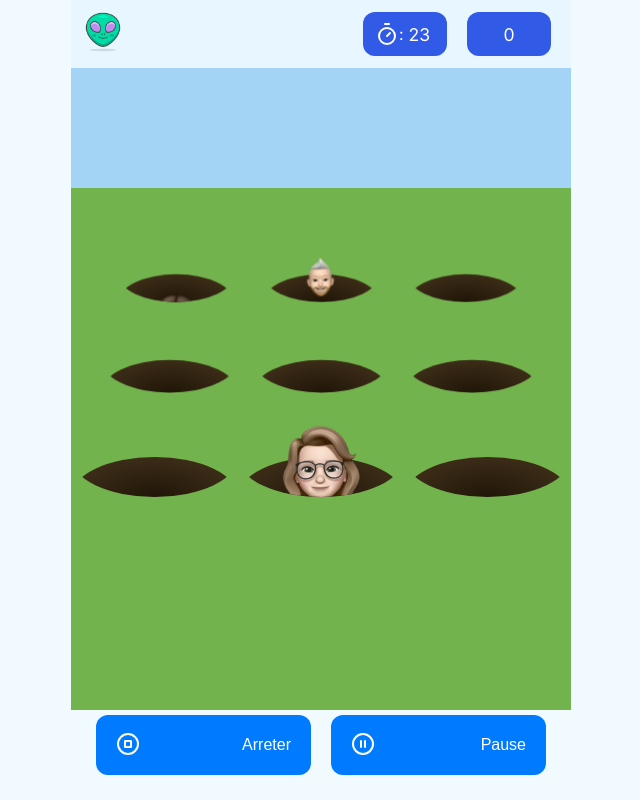
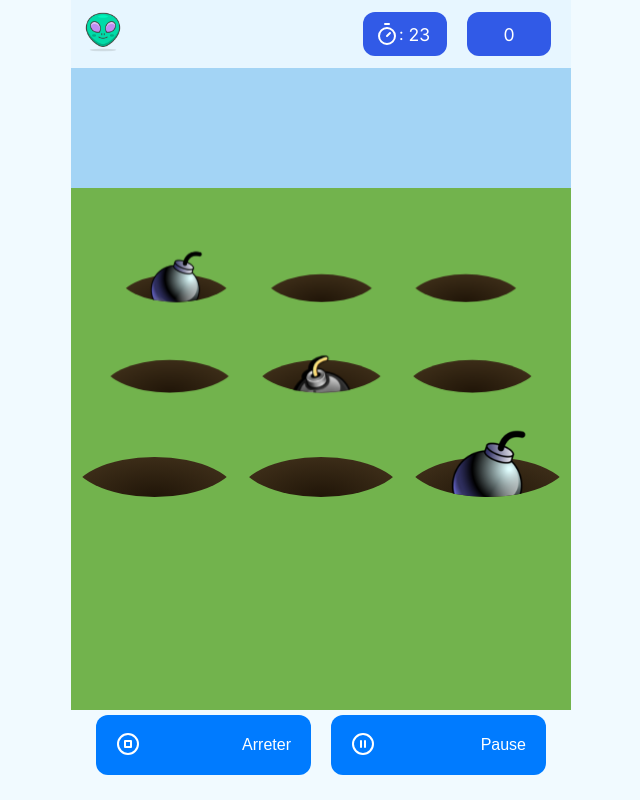
Before and after one commit to sthiefaine/waapi-hammer, a Next.js app: page /game in a window 1280 px wide. Shown: the whole page, without its empty margins (319-959 px from the left). Built offline with nearby package versions, Linux system fonts and the light colour scheme.

Commit message:
fix(board): changed % drop for gold and bomb

```diff
--- a/components/board/board.tsx
+++ b/components/board/board.tsx
@@ -24,8 +24,8 @@ type MoleType = {
 
 const generateMoles = (amount: number): MoleType[] => {
   return new Array(amount).fill(true).map(() => ({
-    speed: gsap.utils.random(0.5, 3),
-    delay: gsap.utils.random(0.5, 4),
+    speed: gsap.utils.random(1, 2),
+    delay: gsap.utils.random(0.5, 3),
     points: gameConstants.MOLE_SCORE,
     imageData: imagesList[randomIntFromInterval(0, imagesList.length - 1)],
   }));
@@ -49,24 +49,28 @@ export function Board() {
   );
 
   const changeMole = (index: number) => {
+    // Calcule le temps écoulé en proportion du temps maximum de jeu
+    // ex 15 : ( 30s - 15s) / 30s = 0.5
+    // ex 5 : ( 30s - 5s) / 30s = 0.833
     const timeElapsed = (maxPlayTime - timeLeft) / maxPlayTime;
 
+    // Multiplie le temps écoulé par un multiplicateur de temps
+    // ex 15 : 0.5 * 1.2 = 0.6
+    // ex 5 : 0.833 * 1.2 = 1
+    // minumum 0.5
     const timeMultiplier =
-      timeElapsed * gameConstants.TIME_MULTIPLIER > 0.5
+      timeElapsed * gameConstants.TIME_MULTIPLIER < 0.5
         ? 0.5
         : timeElapsed * gameConstants.TIME_MULTIPLIER;
 
     const newMole = {
-      speed: gsap.utils.random(0.5, 2 - timeElapsed),
-      delay: gsap.utils.random(
-        0.5,
-        4.5 - timeElapsed * gameConstants.TIME_MULTIPLIER
-      ),
+      speed: gsap.utils.random(0.5, 2 - timeMultiplier),
+      delay: gsap.utils.random(0.5, 4 - timeMultiplier * 3),
       points: gameConstants.MOLE_SCORE,
       imageData:
-        Math.random() < timeMultiplier
+        Math.random() < (timeMultiplier >= 0.8 ? 0.4 : timeMultiplier - 0.1)
           ? bombsList[randomIntFromInterval(0, bombsList.length - 1)]
-          : Math.random() > 0.975
+          : Math.random() > 0.985
           ? devPicture[0]
           : imagesList[randomIntFromInterval(0, imagesList.length - 1)],
     };
--- a/zustand/store/game.tsx
+++ b/zustand/store/game.tsx
@@ -20,6 +20,7 @@ export enum GameStateEnum {
   PLAYING = "PLAYING",
   PAUSED = "PAUSED",
   END = "END",
+  FINISH = "FINISH",
   RESET = "RESET",
 }
 type GameState = {
@@ -63,7 +64,7 @@ export const useGameStore = create(
       setAnimateTime: (animateTime: boolean) => set({ animateTime }),
     }),
     {
-      name: "game-store",
+      name: "waapi-hammer-game-store",
       partialize: (state: GameStore) => ({
         gameState:
           state.gameState === GameStateEnum.PLAYING
@@ -83,7 +84,8 @@ export const useGameStore = create(
             }
             if (
               state?.timeLeft === 0 &&
-              state?.gameState !== GameStateEnum.END
+              state?.gameState !== GameStateEnum.END &&
+              state?.gameState !== GameStateEnum.FINISH
             ) {
               state.timeLeft = state.maxPlayTime;
             }
```
